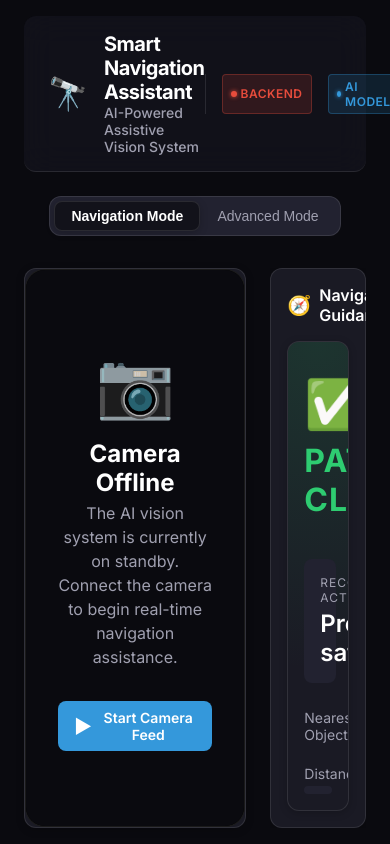
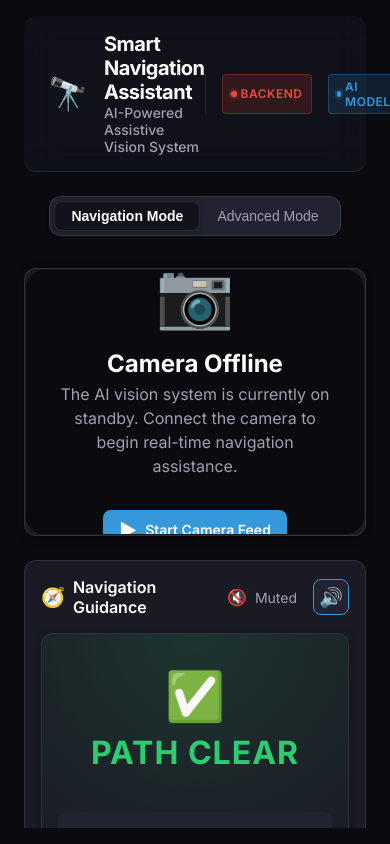
Before and after one commit to aditya-1739/smart_vision_assistant, a React (Create React App) app in the folder frontend/: page / in a window 390 px wide. Built offline with nearby package versions, Linux system fonts and the light colour scheme; no server answers.

Commit message:
feat(ui): Phase 13 - Responsive Design

```diff
--- a/frontend/src/App.js
+++ b/frontend/src/App.js
@@ -19,14 +19,6 @@ const styles = {
     height: '100vh',
     overflow: 'hidden',
     gap: 'var(--spacing-md)',
-  },
-  dashboardLayout: {
-    display: 'grid',
-    gridTemplateColumns: '68% 1fr', /* 68% for Hero, 32% for Navigation/Data */
-    gap: 'var(--spacing-lg)',
-    flex: 1,
-    minHeight: 0,
-    height: '100%',
   },
   cameraSection: {
     display: 'flex',
@@ -300,10 +292,7 @@ function App() {
         />
       </div>
 
-      <div style={{
-        ...styles.dashboardLayout,
-        gridTemplateColumns: uiMode === 'navigation' ? '65% 1fr' : '68% 1fr'
-      }}>
+      <div className={`dashboard-layout ${uiMode}-mode`}>
         {/* Left Column: 60% Width for Camera Focus */}
         <div style={styles.cameraSection}>
           <div style={{...styles.glassCard, flex: 1, padding: 0, overflow: 'hidden'}} role="region" aria-label="Live Camera Feed">
--- a/frontend/src/index.css
+++ b/frontend/src/index.css
@@ -138,3 +138,44 @@ body {
 body.accessibility-mode {
   font-size: 120%;
 }
+
+/* Dashboard Layout & Responsiveness */
+.dashboard-layout {
+  display: grid;
+  gap: var(--spacing-lg);
+  flex: 1;
+  min-height: 0;
+  height: 100%;
+}
+
+.dashboard-layout.navigation-mode {
+  grid-template-columns: 65% 1fr;
+}
+
+.dashboard-layout.advanced-mode {
+  grid-template-columns: 68% 1fr;
+}
+
+/* Tablet Layout */
+@media (max-width: 1024px) {
+  .dashboard-layout.navigation-mode,
+  .dashboard-layout.advanced-mode {
+    grid-template-columns: 1fr 1fr;
+  }
+}
+
+/* Mobile Layout */
+@media (max-width: 768px) {
+  .dashboard-layout.navigation-mode,
+  .dashboard-layout.advanced-mode {
+    grid-template-columns: 1fr;
+    height: auto;
+    overflow: visible;
+  }
+
+  /* Make side panel unconstrained on mobile */
+  .dashboard-layout > div:nth-child(2) {
+    height: auto;
+    overflow: visible;
+  }
+}
```
